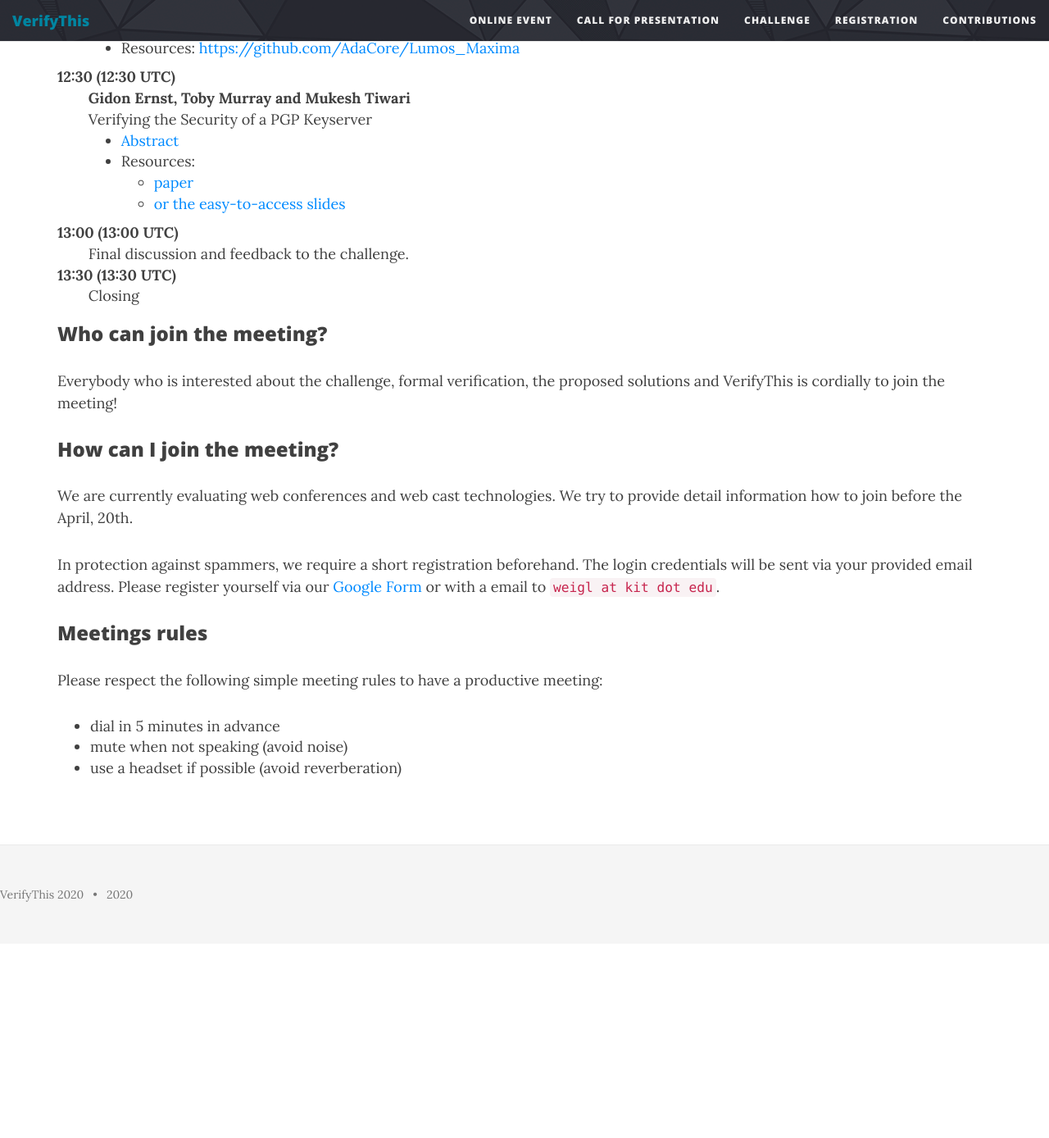
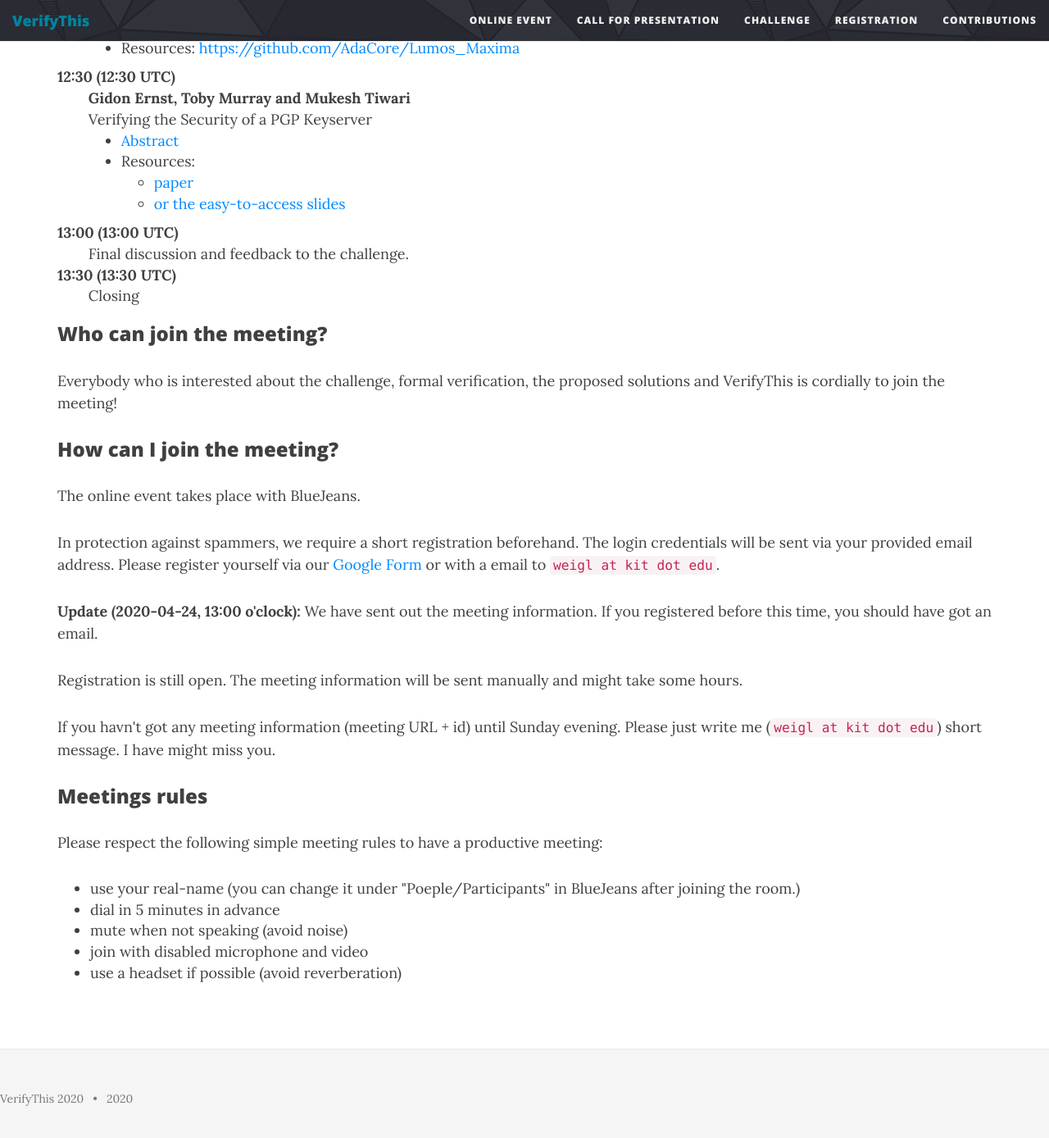
Before and after one commit to verifythis/verifythis.github.io, a Jekyll site: the page built from online-event.html, in a window 1280 px wide and 1400 px high, scrolled down 1411 px. Shown: the top 1388 px of the window at 82% size. Built offline with Jekyll 4.4.1, drawn with Linux system fonts in a browser that asks for light colours; before the commit the page ends 2562 px from its top, so only the background shows below that.

Commit message:
update information for registration

```diff
--- a/online-event.html
+++ b/online-event.html
@@ -174,8 +174,7 @@ benefit from one another and how further verification success can be stipulated.
 
 <h3 id="participating">How can I join the meeting?</h3>
 
-<p>We are currently evaluating web conferences and web cast technologies. We try to provide detail
-    information how to join before the April, 20th.</p>
+<p>The online event takes place with BlueJeans.</p>
 
 <p>
     In protection against spammers, we require a short registration beforehand.  The login credentials will
@@ -184,14 +183,32 @@ benefit from one another and how further verification success can be stipulated.
     or with a email to <code>weigl at kit dot edu</code>.
 </p>
 
+<p><strong>Update (2020-04-24, 13:00 o'clock):</strong> We have sent out the
+    meeting information. If you registered before this time, you should have got
+    an email.
+</p>
+
+<p>
+    Registration is still open. The meeting information will be sent manually
+    and might take some hours.
+</p>
+
+<p>
+    If you havn't got any meeting information (meeting URL + id) until Sunday
+    evening. Please just write me (<code>weigl at kit dot edu</code>) short
+    message. I have might miss you.
+</p>
+
 <h3>Meetings rules</h3>
 
 <p>
     Please respect the following simple meeting rules to have a productive meeting:
     <ul>
+        <li>use your real-name (you can change it under "Poeple/Participants" in
+        BlueJeans after joining the room.)</li>
         <li>dial in 5 minutes in advance</li>
         <li>mute when not speaking (avoid noise)</li>
-        <!-- * turn off video to save bandwidth, turn on video when you want to speak -->
+        <li>join with disabled microphone and video</li>
         <li>use a headset if possible (avoid reverberation)</li>
     </ul>
 </p>
```
